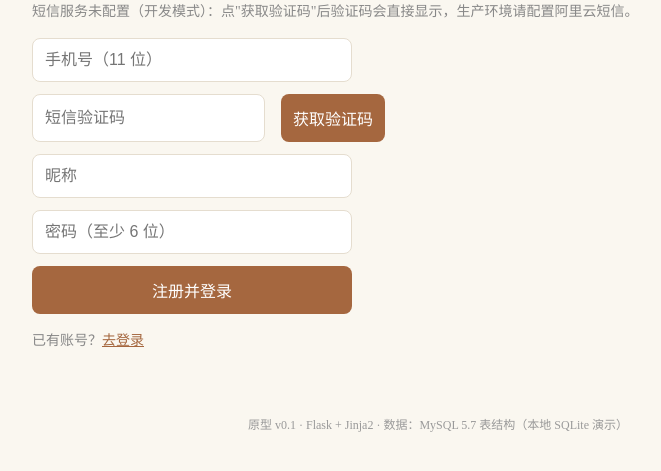
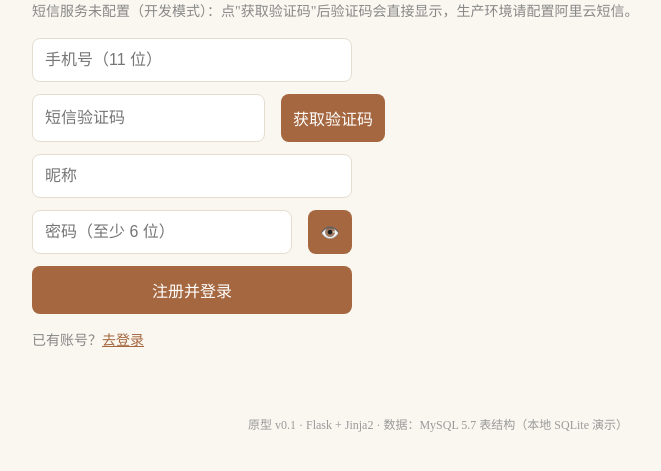
Before and after one commit to phineco/memoir, a Flask app: page /register in a window 1280 px wide. Shown: the part 174-645 px from the top of the page, without its empty margins (202-863 px from the left). Run offline with Flask 3, Linux system fonts and the light colour scheme.

Commit message:
注册/登录页密码框加显示隐藏切换

```diff
--- a/templates/login.html
+++ b/templates/login.html
@@ -5,7 +5,10 @@
 <p class="hint">原型用手机号/用户名+密码登录；正式版为微信登录+手机号双绑定。</p>
 <form method="post" class="authform">
   <input name="phone" placeholder="手机号 / 用户名" required>
-  <input type="password" name="password" placeholder="密码" required>
+  <div class="coderow">
+  <input type="password" name="password" id="login-pw" placeholder="密码" required style="flex:1">
+  <button type="button" class="btn-small" onclick="var i=document.getElementById('login-pw');i.type=i.type==='password'?'text':'password';this.textContent=i.type==='password'?'👁️':'🙈';" title="显示/隐藏密码">👁️</button>
+  </div>
   <button type="submit">登录</button>
 </form>
 {% if error %}<p class="error">{{ error }}</p>{% endif %}
--- a/templates/register.html
+++ b/templates/register.html
@@ -17,7 +17,10 @@ value="{{ form.get('phone','') if form else ''}}">
 <button type="button" id="sendCode" class="btn-small">获取验证码</button>
 </div>
 <input name="nickname" placeholder="昵称" value="{{ form.get('nickname','') if form else ''}}">
-<input type="password" name="password" placeholder="密码（至少 6 位）" required>
+<div class="coderow">
+<input type="password" name="password" id="reg-pw" placeholder="密码（至少 6 位）" required style="flex:1">
+<button type="button" class="btn-small" onclick="var i=document.getElementById('reg-pw');i.type=i.type==='password'?'text':'password';this.textContent=i.type==='password'?'👁️':'🙈';" title="显示/隐藏密码">👁️</button>
+</div>
 <button type="submit">注册并登录</button>
 </form>
 {% if error %}<p class="error">{{ error}}</p>{% endif %}
```
